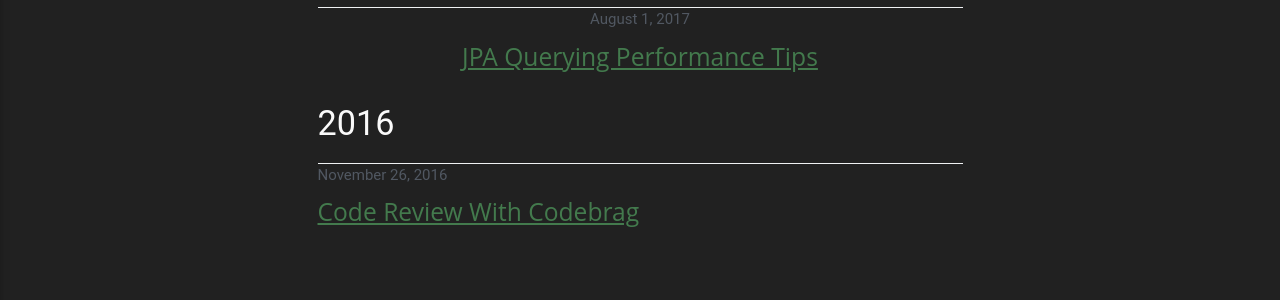
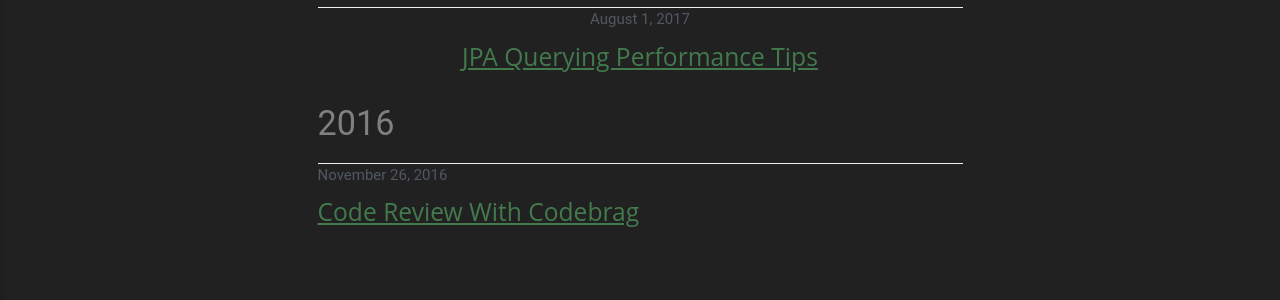
Before and after one commit to nickrfer/nickrfer.github.io, a Jekyll site: the page built from index.html, in a window 1280 px wide. Shown: the part 525-825 px from the top of the page. Built offline with Jekyll 4.4.1, drawn with Linux system fonts in a browser that asks for light colours.

```diff
--- a/_sass/components/_article.scss
+++ b/_sass/components/_article.scss
@@ -19,7 +19,7 @@
 
   > * {
     margin-bottom: 0.8rem;
-    color: $c__light-grey;
+    color: grey;
   }
 
   a:not(.c-btn) {
```
